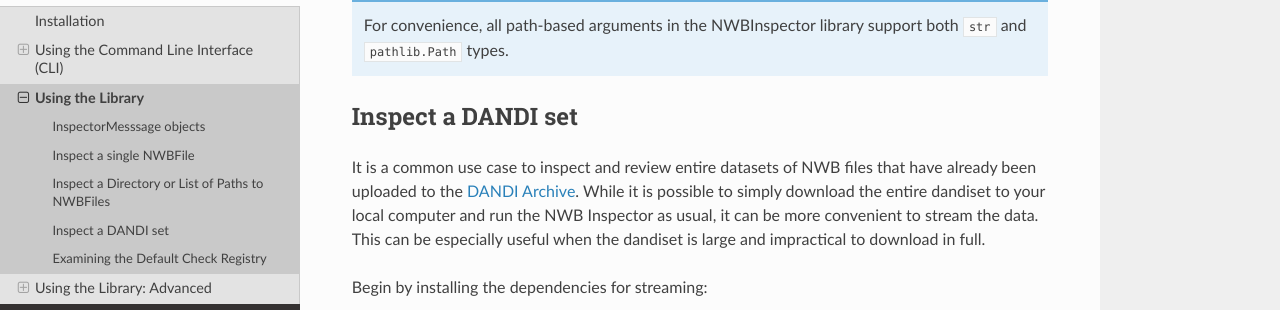
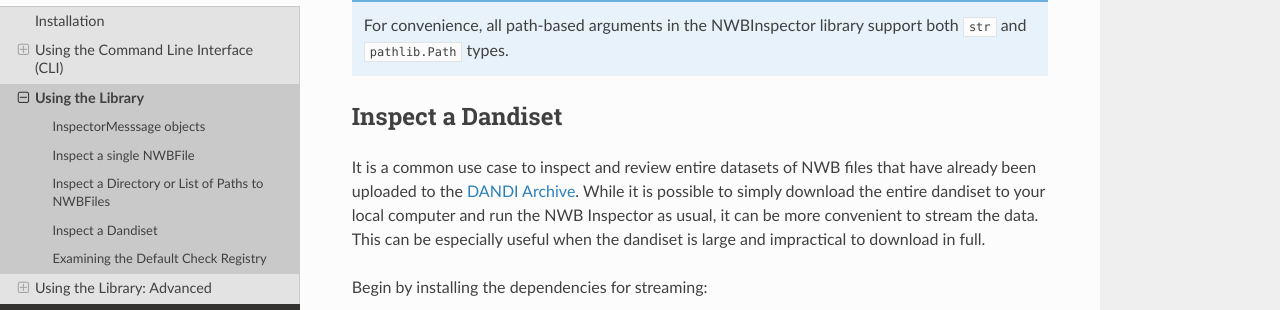
Before and after one commit to NeurodataWithoutBorders/nwbinspector, a Sphinx documentation site: the page built from docs/user_guide/using_the_library.rst, in a window 1280 px wide and 900 px high, scrolled down 1242 px. Shown: the part 160-470 px from the top of the window. Built offline with Sphinx 7.4.7 and the Read the Docs theme 2.0.0, drawn with Linux system fonts in a browser that asks for light colours.

Commit message:
improve docs

```diff
--- a/docs/user_guide/using_the_library.rst
+++ b/docs/user_guide/using_the_library.rst
@@ -76,8 +76,8 @@ This has the same return structure as :py:class:`~nwbinspector.nwbinspector.insp
 
 .. _simple_streaming_api:
 
-Inspect a DANDI set
--------------------
+Inspect a Dandiset
+------------------
 
 It is a common use case to inspect and review entire datasets of NWB files that have already been uploaded to the
 :dandi-archive:`DANDI Archive <>`. While it is possible to simply download the entire dandiset to your local computer and
--- a/docs/user_guide/using_the_library_advanced.rst
+++ b/docs/user_guide/using_the_library_advanced.rst
@@ -73,10 +73,10 @@ function.
 
     from nwbinspector import inspect_url
 
-    dandiset_id = "000004"
     url = "https://dandiarchive.s3.amazonaws.com/blobs/3d7/39a/3d739ac0-10fb-41ef-80be-f1479cec44c0"
 
     messages = list(inspect_url(url=url))
+
 
 
 Format Reports
```
